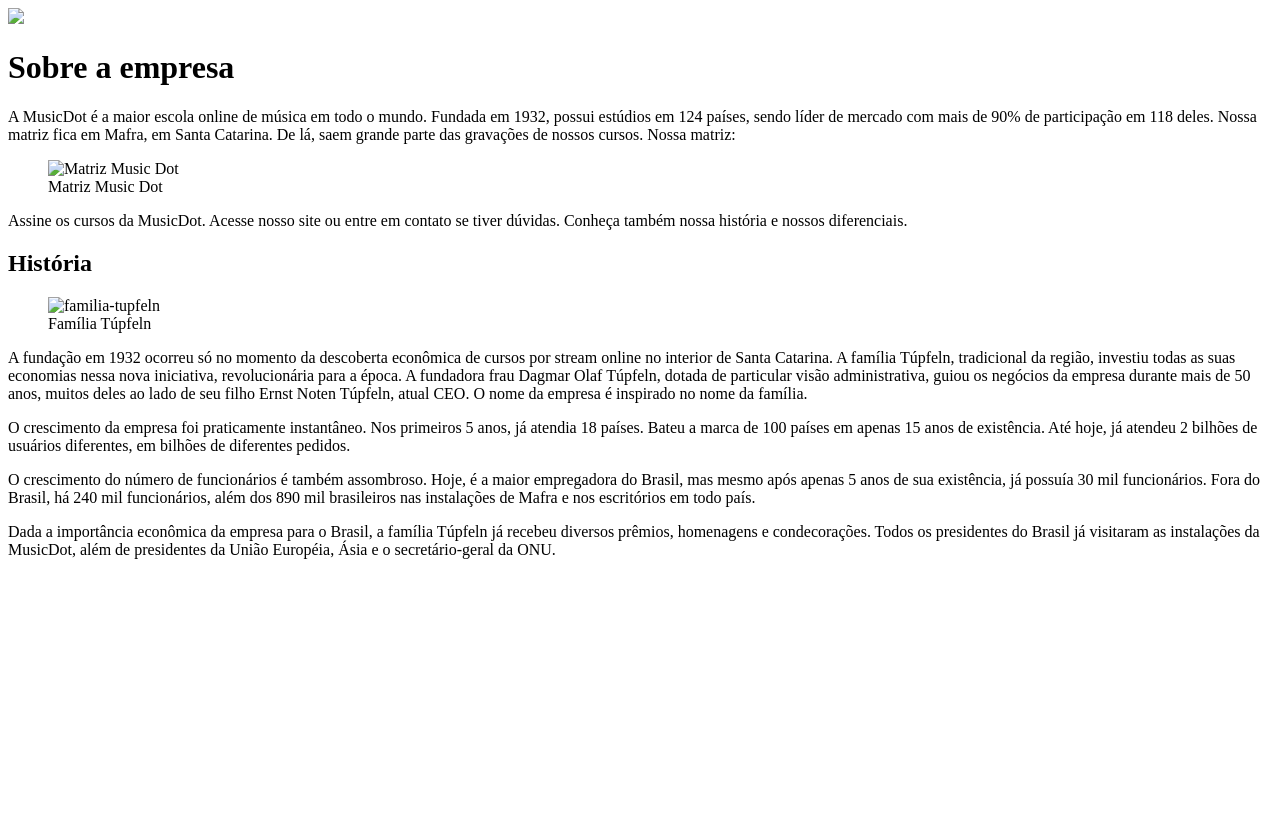
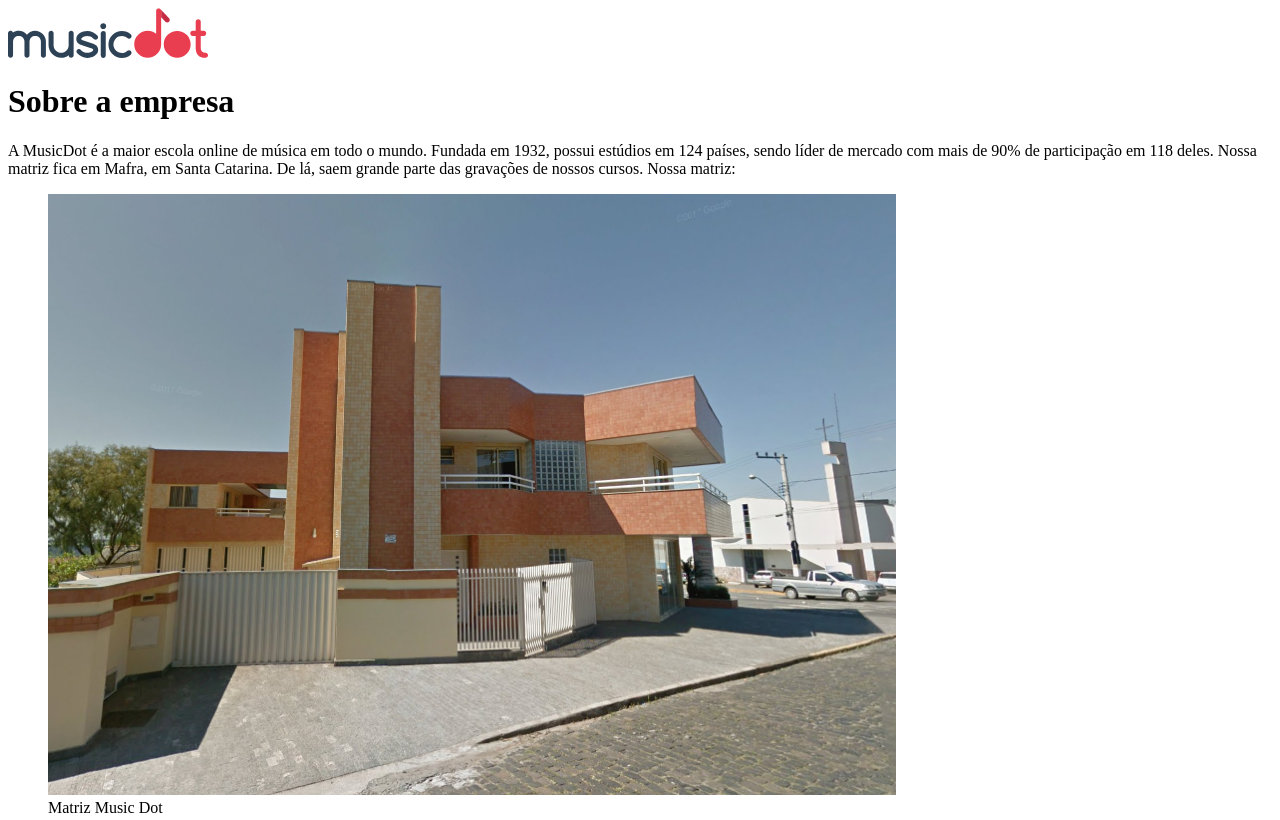
Before and after one commit to luanafps/MusicDot1, a plain HTML site: page sobre.html in a window 1280 px wide. Shown: the top 820 px of the page. Drawn offline with Linux system fonts and the light colour scheme.

Commit message:
Adiciona nome-do-arquivo.extensao

```diff
--- a/sobre.html
+++ b/sobre.html
@@ -5,17 +5,17 @@
         <title>MusicDot | Sobre a empresa</title>
     </head>
     <body>
-        <img src="logo.svg">
+        <img src="img/logo.svg">
         <h1>Sobre a empresa</h1>
         <p>A MusicDot é a maior escola online de música em todo o mundo. Fundada em	1932, possui estúdios em 124 países, sendo líder de	mercado	com	mais de	90%	de participação	em 118	deles. Nossa matriz	fica em	Mafra, em Santa	Catarina. De lá, saem grande parte das gravações de	nossos cursos. Nossa matriz:</p>
         <figure>
-        <img src="matriz-musicdot.png" alt="Matriz Music Dot">
+        <img src="img/matriz-musicdot.png" alt="Matriz Music Dot">
         <figcaption>Matriz Music Dot</figcaption>
         </figure>
         <p>Assine os cursos da MusicDot. Acesse nosso site ou entre em contato se tiver dúvidas. Conheça também nossa história e nossos diferenciais.</p>
         <h2>História</h2>
         <figure>
-        <img src="familia-tupfeln.jpg" alt="familia-tupfeln">
+        <img src="img/familia-tupfeln.jpg" alt="familia-tupfeln">
         <figcaption>Família Túpfeln</figcaption>
         </figure>
         <p>A fundação em 1932 ocorreu só no	momento	da	descoberta	econômica	de	cursos	por	stream	online	no	interior	de	Santa	Catarina.	A família	Túpfeln,	tradicional	da	região,	investiu	todas	as	suas	economias	nessa	nova	iniciativa, revolucionária	para	a	época.	A	fundadora	frau	Dagmar	Olaf	Túpfeln,	dotada	de	particular	visão administrativa,	guiou	os	negócios	da	empresa	durante	mais	de	50	anos,	muitos	deles	ao	lado		de	seu	filho	Ernst	Noten	Túpfeln,	atual	CEO.	O	nome	da	empresa	é	inspirado	no	nome	da	família.</p>
```
